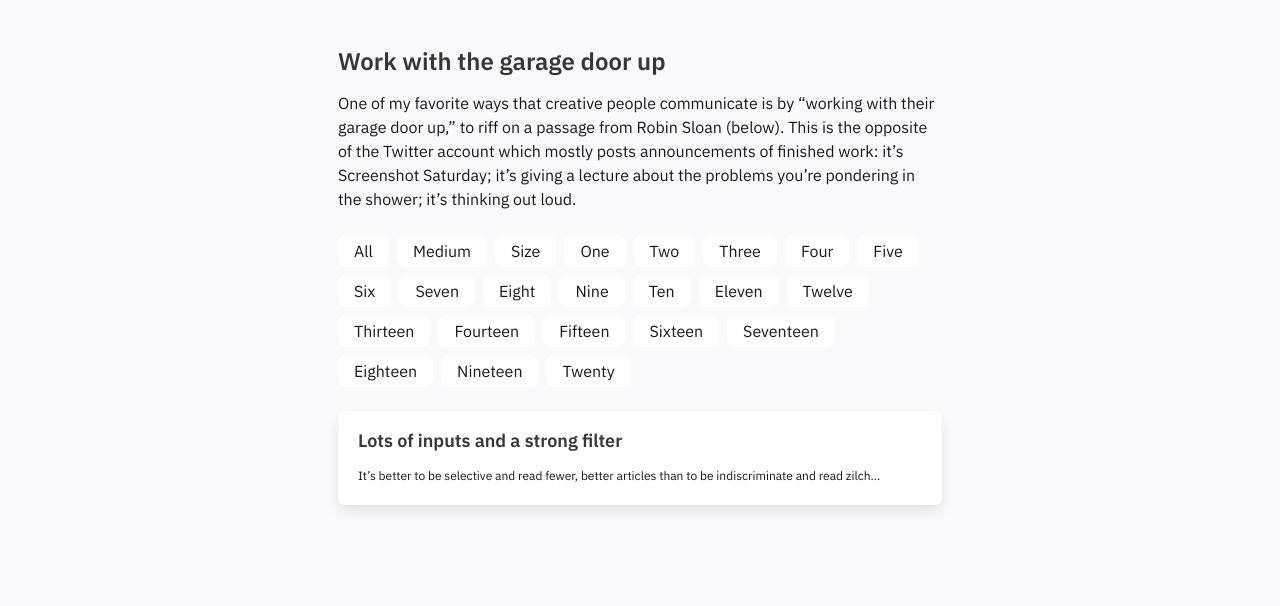
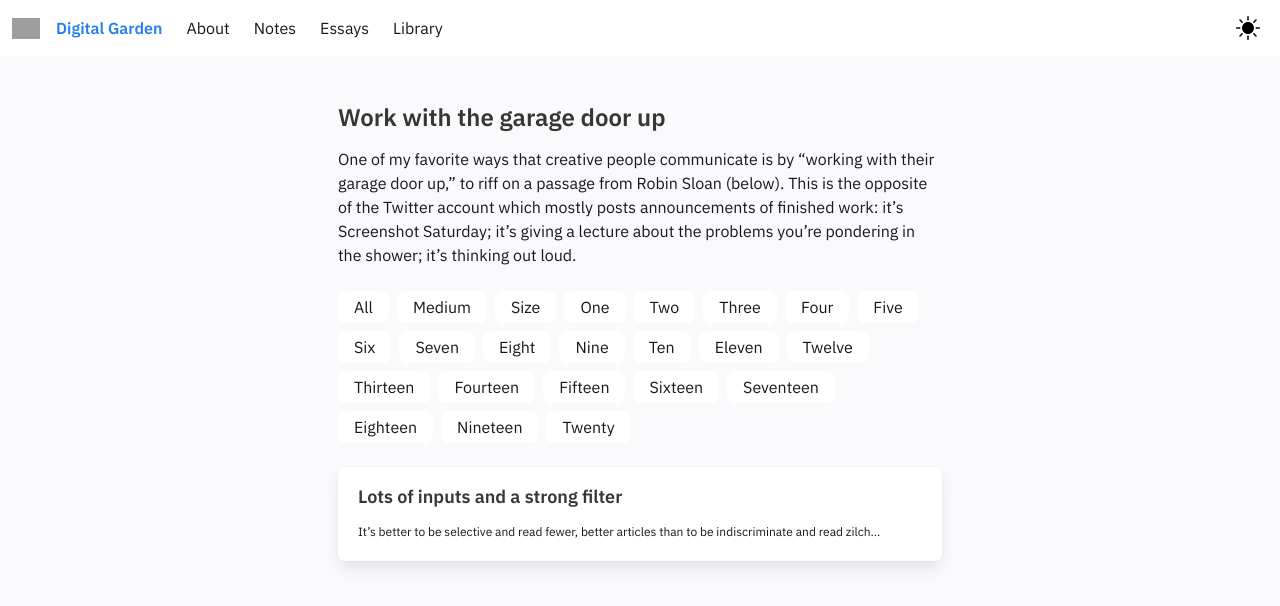
Before and after one commit to asimkt/notes_garden, a website: page src/pages/home.html in a window 1280 px wide. Drawn offline with Linux system fonts and the light colour scheme; grey boxes are pictures that could not be loaded.

Commit message:
feat: navbar

```diff
--- a/src/_sass/_bulma_overwrites.scss
+++ b/src/_sass/_bulma_overwrites.scss
@@ -20,3 +20,7 @@ $body-background-color: $bg-sub;
 // 3. Bulma component customization
 $tag-background-color: $bg-main;
 $tag-radius: 8px;
+
+
+$navbar-padding-horizontal: 4rem;
+$navbar-padding-vertical: 4rem;
--- a/src/pages/home.html
+++ b/src/pages/home.html
@@ -11,6 +11,49 @@
     <link href="https://fonts.googleapis.com/css2?family=IBM+Plex+Sans:wght@400;600&display=swap" rel="stylesheet">
   </head>
   <body>
+    <nav class="navbar is-transparent" role="navigation" aria-label="main navigation">
+      <div class="navbar-brand">
+        <a class="navbar-item" href="https://google.com">
+            <img src="https://cdn.pixabay.com/photo/2016/08/25/07/30/red-1618916_1280.png" width="28" height="28" style="margin-right: 16px;">
+            <strong> Digital Garden</strong>
+        </a>
+
+        <a role="button" class="navbar-burger" aria-label="menu" aria-expanded="false" data-target="navbarBasicExample">
+          <span aria-hidden="true"></span>
+          <span aria-hidden="true"></span>
+          <span aria-hidden="true"></span>
+        </a>
+      </div>
+
+      <div id="navbarBasicExample" class="navbar-menu">
+        <div class="navbar-start">
+          <a class="navbar-item">
+            About
+          </a>
+          <a class="navbar-item">
+            Notes
+          </a>
+          <a class="navbar-item">
+            Essays
+          </a>
+          <a class="navbar-item">
+            Library
+          </a>
+        </div>
+
+        <div class="navbar-end">
+          <div class="navbar-item">
+            <div class="buttons">
+              <a class="button is-text">
+                <span class="icon is-small">
+                  <img src="../img/sun.svg">
+                </span>
+              </a>
+            </div>
+          </div>
+        </div>
+      </div>
+    </nav>
     <section class="section">
         <div class="columns is-centered">
           <div class="column is-half">
```
Also changed, not shown: css/main.css, src/img/sun.svg (added).
